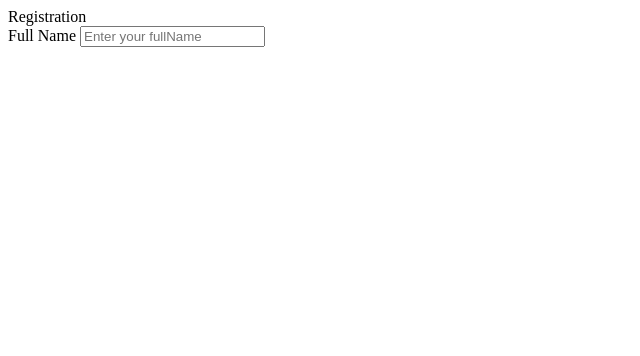
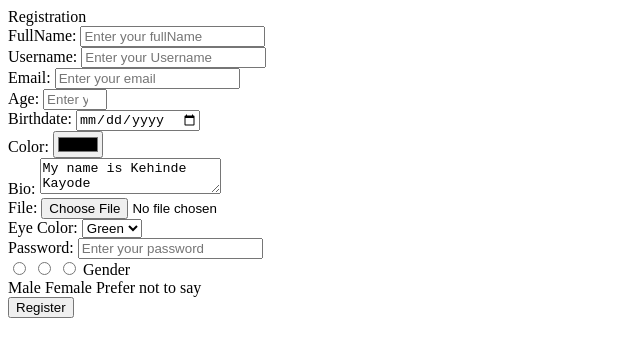
Before and after one commit to kennykay20/form_registration, a plain HTML site: page index.html in a window 1280 px wide. Shown: the whole page, without its empty margins (0-640 px from the left). Drawn offline with Linux system fonts and the light colour scheme.

Commit message:
modified the index file for the gender and button class category

```diff
--- a/index.html
+++ b/index.html
@@ -12,9 +12,73 @@
     <form>
       <div class="user-details">
         <div class="input-box">
-          <label for="fullnameInput" class="details">Full Name</label>
+          <label for="fullnameInput" class="details">FullName:</label>
           <input name="fullName" id="fullnameInput" type="text" placeholder="Enter your fullName">
         </div>
+        <div class="input-box">
+          <label for="usernameInput" class="details">Username:</label>
+          <input name="username" id="usernameInput" type="text" placeholder="Enter your Username">
+        </div>
+        <div class="input-box">
+          <label for="emailInput" class="details">Email:</label>
+          <input name="email" id="emailInput" type="email" placeholder="Enter your email">
+        </div>
+        <div class="input-box">
+          <label for="ageInput" class="details">Age:</label>
+          <input name="age" id="ageInput" type="number" placeholder="Enter your Age" min="1" max="200">
+        </div>
+        <div class="input-box">
+          <label for="birthDateInput" class="details">Birthdate:</label>
+          <input name="birthdate" id="birthDateInput" type="date" />
+        </div>
+        <div class="input-box">
+          <label for="colorInput" class="details">Color:</label>
+          <input name="Color" id="colorInput" type="color" />
+        </div>
+
+        <div class="input-box">
+          <label for="bio" class="details">Bio:</label>
+          <textarea id="bio" name="bio">My name is Kehinde Kayode</textarea>
+        </div>
+        <div class="input-box">
+          <label for="fileInput" class="details">File:</label>
+          <input id="fileInput" name="file" type="file">
+        </div>
+        <div class="input-box">
+          <label for="eyeColor" class="details">Eye Color:</label>
+          <select name="eyeColor" id="eyeColor">
+            <option value="Green">Green</option>
+            <option label="Red" value="Red"></option>
+          </select>
+        </div>
+        <div class="input-box">
+          <label for="passwordInput" class="details">Password:</label>
+          <input name="password" id="passwordInput" type="password" placeholder="Enter your password" required>
+        </div>
+      </div>
+      <div class="gender-details">
+        <input type="radio" name="gender" id="dot-1" class="dots" value="male">
+        <input type="radio" name="gender" id="dot-2" class="dots" value="female">
+        <input type="radio" name="gender" id="dot-3" class="dots" value="none">
+        <span class="gender-title">Gender</span>
+        <div class="category">
+          <label for="dot-1">
+            <span class="dot one"></span>
+            <span class="gender">Male</span>
+          </label>
+          <label for="dot-2">
+            <span class="dot two"></span>
+            <span class="gender">Female</span>
+          </label>
+          <label for="dot-3">
+            <span class="dot three"></span>
+            <span class="gender">Prefer not to say</span>
+          </label>
+        </div>
+      </div>
+      <div class="button">
+        <input id="btnSubmit" type="submit" value="Register">
+        <input id="btnReset" type="reset" value="reset" style="display: none;">
       </div>
     </form>
   </div>
```
